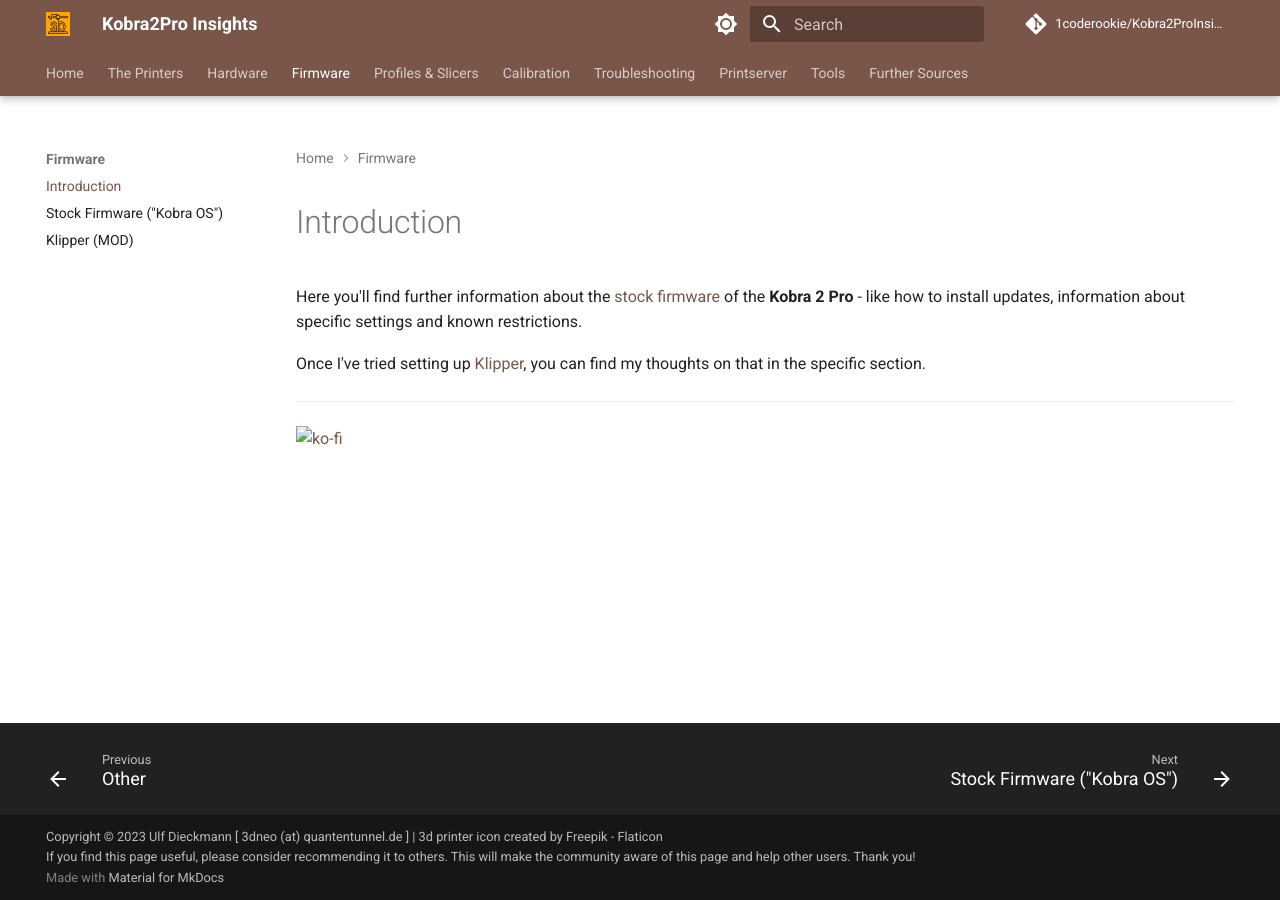
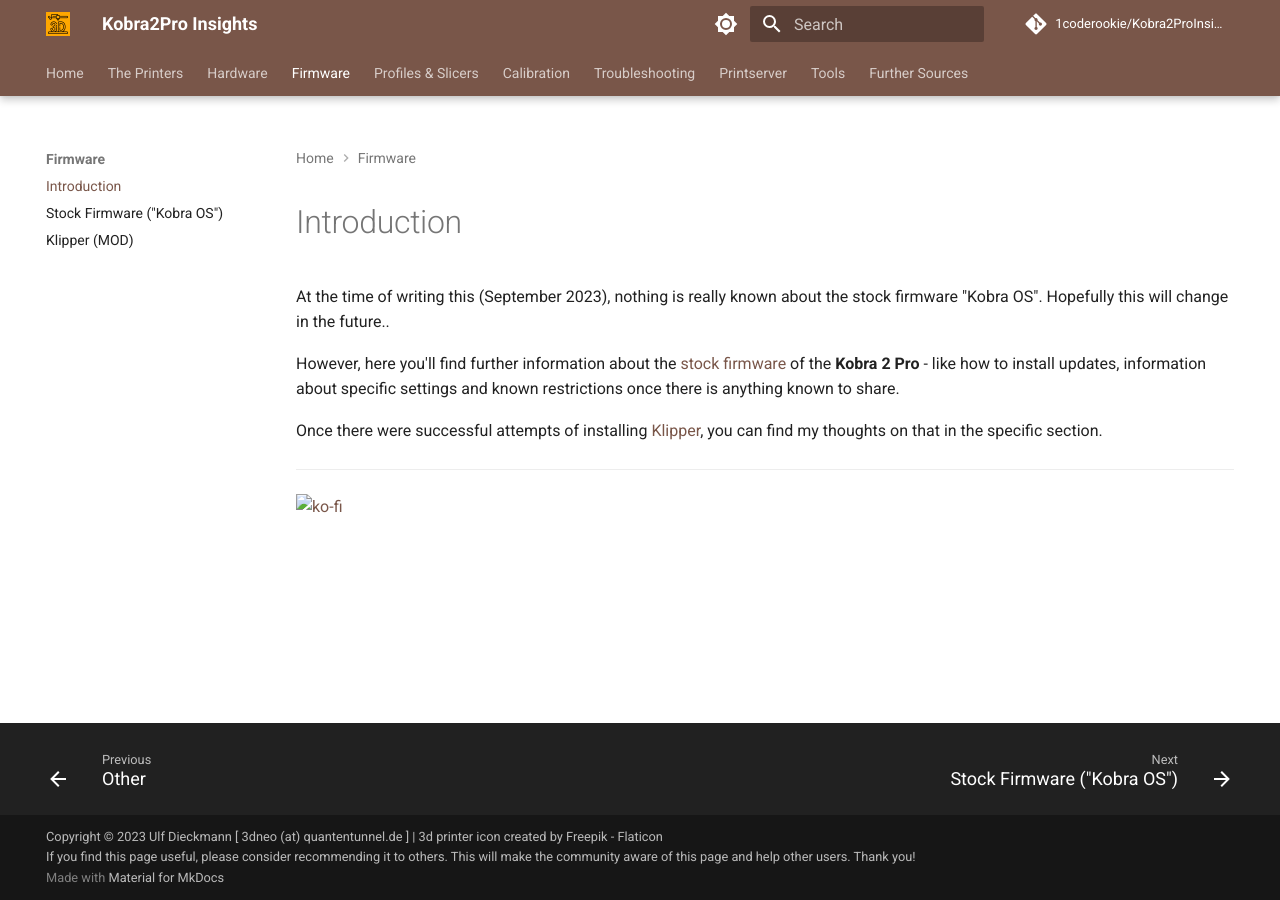
Before and after one commit to 1coderookie/Kobra2ProInsights, an MkDocs documentation site: the page built from docs/firmware/introduction.md, in a window 1280 px wide. Built offline with MkDocs 1.6.1 and Material for MkDocs 9.7.7, drawn with Linux system fonts in a browser that asks for light colours; comment, search, counter and statistics services are not loaded.

Commit message:
Update introduction.md

```diff
--- a/docs/firmware/introduction.md
+++ b/docs/firmware/introduction.md
@@ -1,15 +1,11 @@
 <link rel=”manifest” href=”docs/manifest.webmanifest”>
 
 # Introduction
-Here you'll find further information about the [stock firmware](fw_marlin.md) of the **Kobra 2 Pro** - like how to install updates, information about specific settings and known restrictions.
+At the time of writing this (September 2023), nothing is really known about the stock firmware "Kobra OS". Hopefully this will change in the future..
 
-Once I've tried setting up [Klipper](fw_klipper.md), you can find my thoughts on that in the specific section.
+However, here you'll find further information about the [stock firmware](fw_kobraOS.md) of the **Kobra 2 Pro** - like how to install updates, information about specific settings and known restrictions once there is anything known to share.
 
-<!--
-However, you might want to give [Klipper](fw_klipper.md) a try though, as it offers additional features like Pressure Advance and Input Shaping and offers much more possibilities to customize your firmware settings.
-It also keeps the z-offset (yes, also *after* proceeding an ABL sequence) and doesn't suffer from this special kind of "z-offset dementia" like the stock firmware sometimes does.
-I personally switched to Klipper and can highly recommend it.
--->
+Once there were successful attempts of installing [Klipper](fw_klipper.md), you can find my thoughts on that in the specific section.
 
 ---
 
```
